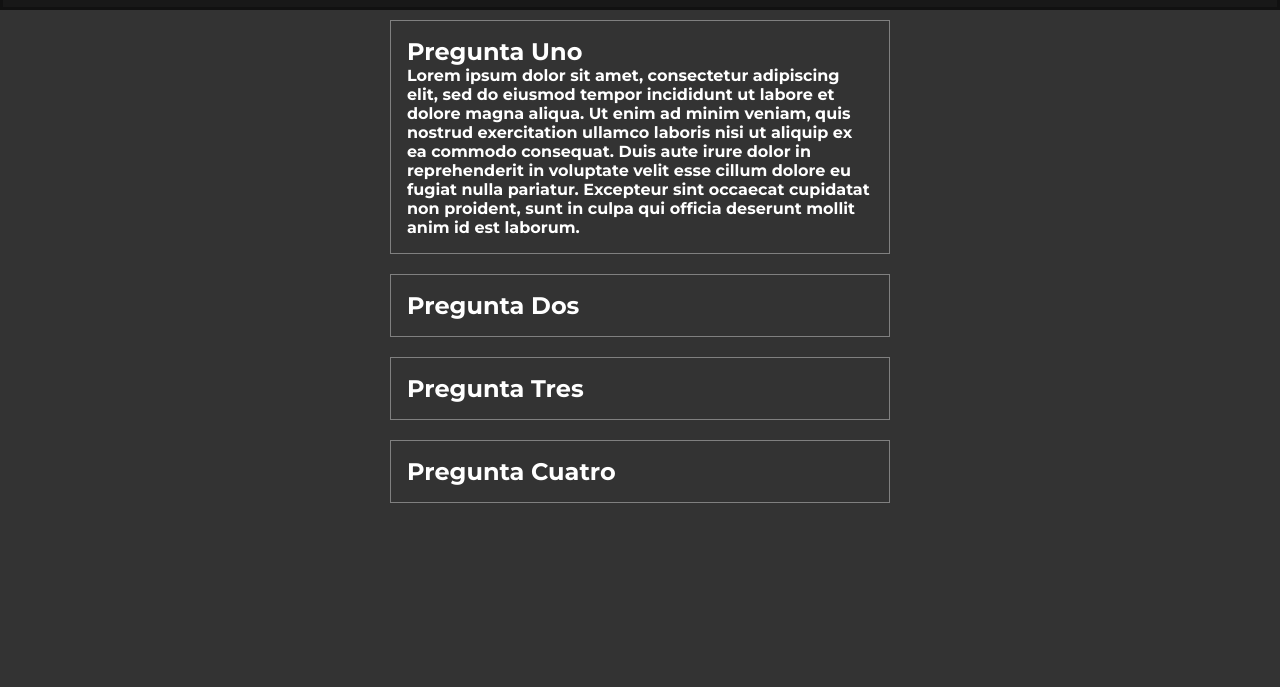
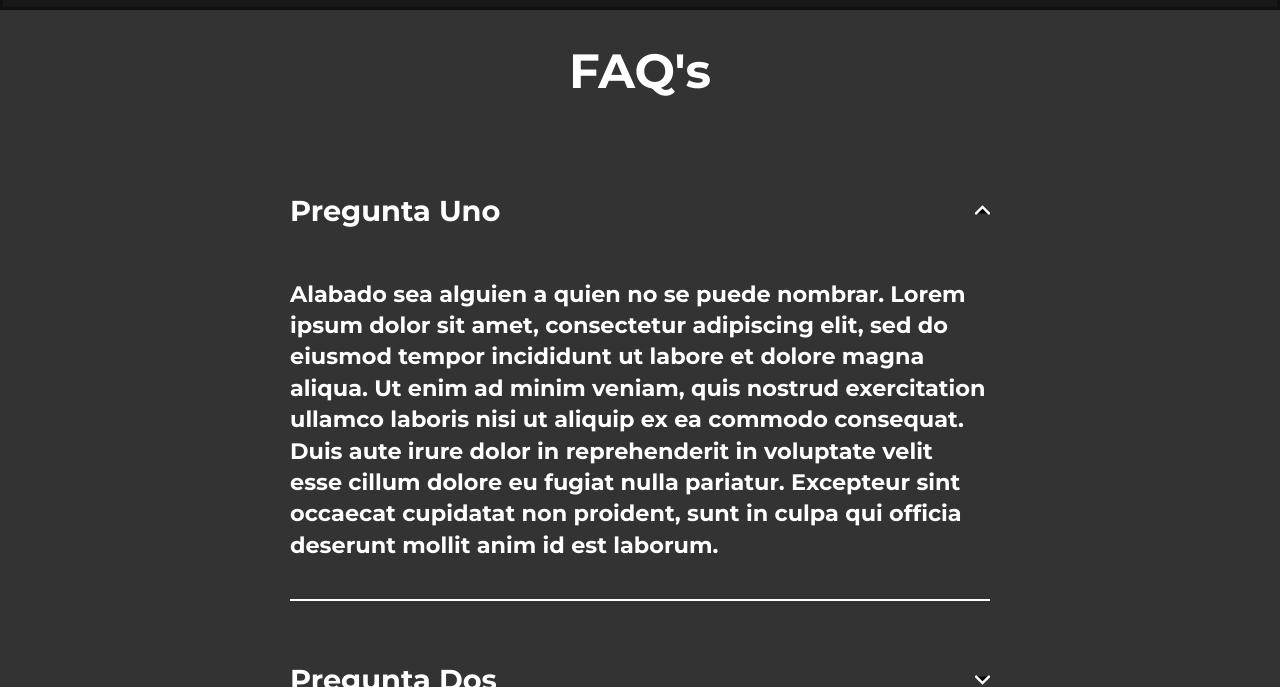
Before and after one commit to nachinchona/laboratorio-grupo-6, a plain HTML site: page tp-2/html/faq.html in a window 1280 px wide. Both pictures are taken after a click on the element "Pregunta Uno". Shown: the part 113-800 px from the top of the page. Drawn offline with Linux system fonts and the light colour scheme.

Commit message:
termianao

```diff
--- a/tp-2/css/style.css
+++ b/tp-2/css/style.css
@@ -139,34 +139,68 @@ nav ul li {
     border-radius: 5px;
 }
 
-.contenedor {
+section {
+    min-height: 100vh;
+    width: 80%;
+    margin: 0 auto;
     display: flex;
     flex-direction: column;
-    justify-content: center;
     align-items: center;
-    max-width: 80%;
-    margin: auto;
+}
+
+.titulo {
+    font-size: 3rem;
+    margin: 2rem;
+}
+
+.faq {
+    max-width: 700px;
+    margin-top: 2rem;
+    padding-bottom: 1rem;
+    border-bottom: 2px solid white;
+    cursor: pointer;
 }
 
 .pregunta {
-    margin: 10px;
-    max-width: 500px;
-    border: 1px solid gray;
-    padding: 1rem;
+    display: flex;
+    justify-content: space-between;
+    align-items: center;
 }
 
-.preguntaEncabezado h3 {
-    font-size: 1.5rem;
-    margin: 0;
-    cursor: pointer;
+.pregunta h3 {
+    font-size: 1.8rem;
+}
+
+.respuesta p {
+    padding-top: rem;
+    line-height: 1.4;
+    font-size: 1.4rem;
 }
 
 .respuesta {
-    opacity: 0;
-    height: 0;
+    max-height: 0;
+    overflow: hidden;
+    transition: max-height 1.3s ease;
 }
 
-.respuesta.activo {
-    opacity: 1;
-    height: auto;
+.faq.active .respuesta {
+    max-height: 300px;
+    animation: fade 1s ease-in-out;
 }
+
+.faq.active svg{
+    transform: rotate(180deg);
+}
+svg{
+    transition: transform 0.5s ease-in;
+}
+@keyframes fade{
+    from{
+        opacity: 0;
+        transform: translateY(-10px);
+    }
+    to{
+        opacity: 1;
+        transform: translateY(0px);
+    }
+}
--- a/tp-2/html/faq.html
+++ b/tp-2/html/faq.html
@@ -22,49 +22,71 @@
             <li><a class="botonNav" href="contacto.html">Quienes somos</a></li>
         </ul>
     </nav>
-    <div class="contenedor">
-        <div class="pregunta">
-            <div class="preguntaEncabezado">
+    <section>
+        <h2 class="titulo"> FAQ's</h2>
+        <div class="faq">
+            <div class="pregunta">
                 <h3>Pregunta Uno</h3>
+                <svg width="15" height="10" viewBox="0 0 42 25">
+                    <path d="M3 3L21 21L39 3" stroke="white" stroke-width="7" stroke-linecap="round" />
+                </svg>
             </div>
             <div class="respuesta">
-                Lorem ipsum dolor sit amet, consectetur adipiscing elit, sed do eiusmod tempor incididunt ut labore et dolore magna aliqua. Ut enim ad minim veniam, quis nostrud exercitation ullamco laboris nisi ut aliquip ex ea commodo consequat. Duis aute irure dolor in reprehenderit in voluptate velit esse cillum dolore eu fugiat nulla pariatur. Excepteur sint occaecat cupidatat non proident, sunt in culpa qui officia deserunt mollit anim id est laborum.
+                <p>Alabado sea alguien a quien no se puede nombrar. Lorem ipsum dolor sit amet, consectetur adipiscing elit, sed do eiusmod tempor incididunt ut labore et dolore magna aliqua. Ut enim ad minim veniam, quis nostrud exercitation ullamco laboris nisi ut aliquip ex ea commodo consequat. Duis aute irure dolor in reprehenderit in voluptate velit esse cillum dolore eu fugiat nulla pariatur. Excepteur sint occaecat cupidatat non proident, sunt in culpa qui officia deserunt mollit anim id est laborum. </p>
             </div>
         </div>
 
-        <div class="pregunta">
-            <div class="preguntaEncabezado">
+        <div class="faq">
+            <div class="pregunta">
                 <h3>Pregunta Dos</h3>
+                <svg width="15" height="10" viewBox="0 0 42 25">
+                    <path d="M3 3L21 21L39 3" stroke="white" stroke-width="7" stroke-linecap="round" />
+                </svg>
             </div>
             <div class="respuesta">
-                Lorem ipsum dolor sit amet, consectetur adipiscing elit, sed do eiusmod tempor incididunt ut labore et dolore magna aliqua. Ut enim ad minim veniam, quis nostrud exercitation ullamco laboris nisi ut aliquip ex ea commodo consequat. Duis aute irure dolor in reprehenderit in voluptate velit esse cillum dolore eu fugiat nulla pariatur. Excepteur sint occaecat cupidatat non proident, sunt in culpa qui officia deserunt mollit anim id est laborum.
+                <p>Alabado sea alguien a quien no se puede nombrar. Lorem ipsum dolor sit amet, consectetur adipiscing elit, sed do eiusmod tempor incididunt ut labore et dolore magna aliqua. Ut enim ad minim veniam, quis nostrud exercitation ullamco laboris nisi ut aliquip ex ea commodo consequat. Duis aute irure dolor in reprehenderit in voluptate velit esse cillum dolore eu fugiat nulla pariatur. Excepteur sint occaecat cupidatat non proident, sunt in culpa qui officia deserunt mollit anim id est laborum. </p>
             </div>
         </div>
-        <div class="pregunta">
-            <div class="preguntaEncabezado">
+
+        <div class="faq">
+            <div class="pregunta">
                 <h3>Pregunta Tres</h3>
+                <svg width="15" height="10" viewBox="0 0 42 25">
+                    <path d="M3 3L21 21L39 3" stroke="white" stroke-width="7" stroke-linecap="round" />
+                </svg>
             </div>
             <div class="respuesta">
-                Lorem ipsum dolor sit amet, consectetur adipiscing elit, sed do eiusmod tempor incididunt ut labore et dolore magna aliqua. Ut enim ad minim veniam, quis nostrud exercitation ullamco laboris nisi ut aliquip ex ea commodo consequat. Duis aute irure dolor in reprehenderit in voluptate velit esse cillum dolore eu fugiat nulla pariatur. Excepteur sint occaecat cupidatat non proident, sunt in culpa qui officia deserunt mollit anim id est laborum.
+                <p>Alabado sea alguien a quien no se puede nombrar.Lorem ipsum dolor sit amet, consectetur adipiscing elit, sed do eiusmod tempor incididunt ut labore et dolore magna aliqua. Ut enim ad minim veniam, quis nostrud exercitation ullamco laboris nisi ut aliquip ex ea commodo consequat. Duis aute irure dolor in reprehenderit in voluptate velit esse cillum dolore eu fugiat nulla pariatur. Excepteur sint occaecat cupidatat non proident, sunt in culpa qui officia deserunt mollit anim id est laborum. </p>
             </div>
         </div>
-        <div class="pregunta">
-            <div class="preguntaEncabezado">
-                <h3>Pregunta Cuatro</h3>
-            </div>
-            <div class="respuesta">
-                Lorem ipsum dolor sit amet, consectetur adipiscing elit, sed do eiusmod tempor incididunt ut labore et dolore magna aliqua. Ut enim ad minim veniam, quis nostrud exercitation ullamco laboris nisi ut aliquip ex ea commodo consequat. Duis aute irure dolor in reprehenderit in voluptate velit esse cillum dolore eu fugiat nulla pariatur. Excepteur sint occaecat cupidatat non proident, sunt in culpa qui officia deserunt mollit anim id est laborum.
-            </div>
-        </div>
-    </div>
+
+    </section>
 </body>
 
 </html>
 <script>
-    const preguntas = document.querySelectorAll(".preguntaEncabezado");
-    preguntas.forEach(pregunta => {
-        pregunta.addEventListener('click',() => {
-            pregunta.nextElementSibling.classList.toggle('activo');
-        })
-    })
+    const faqs = document.querySelectorAll(".faq");
+
+faqs.forEach(faq => {
+  const question = faq.querySelector(".pregunta");
+  const answer = faq.querySelector(".respuesta");
+
+  question.addEventListener("click", () => {
+    if (faq.classList.contains("active")) {
+      faq.classList.remove("active");
+      answer.style.maxHeight = null;
+    } else {
+
+      faqs.forEach(otherFaq => {
+        if (otherFaq.classList.contains("active")) {
+          otherFaq.classList.remove("active");
+          otherFaq.querySelector(".answer").style.maxHeight = null;
+        }
+      });
+
+      faq.classList.add("active");
+      answer.style.maxHeight = answer.scrollHeight + "px";
+    }
+  });
+});
 </script>
```
